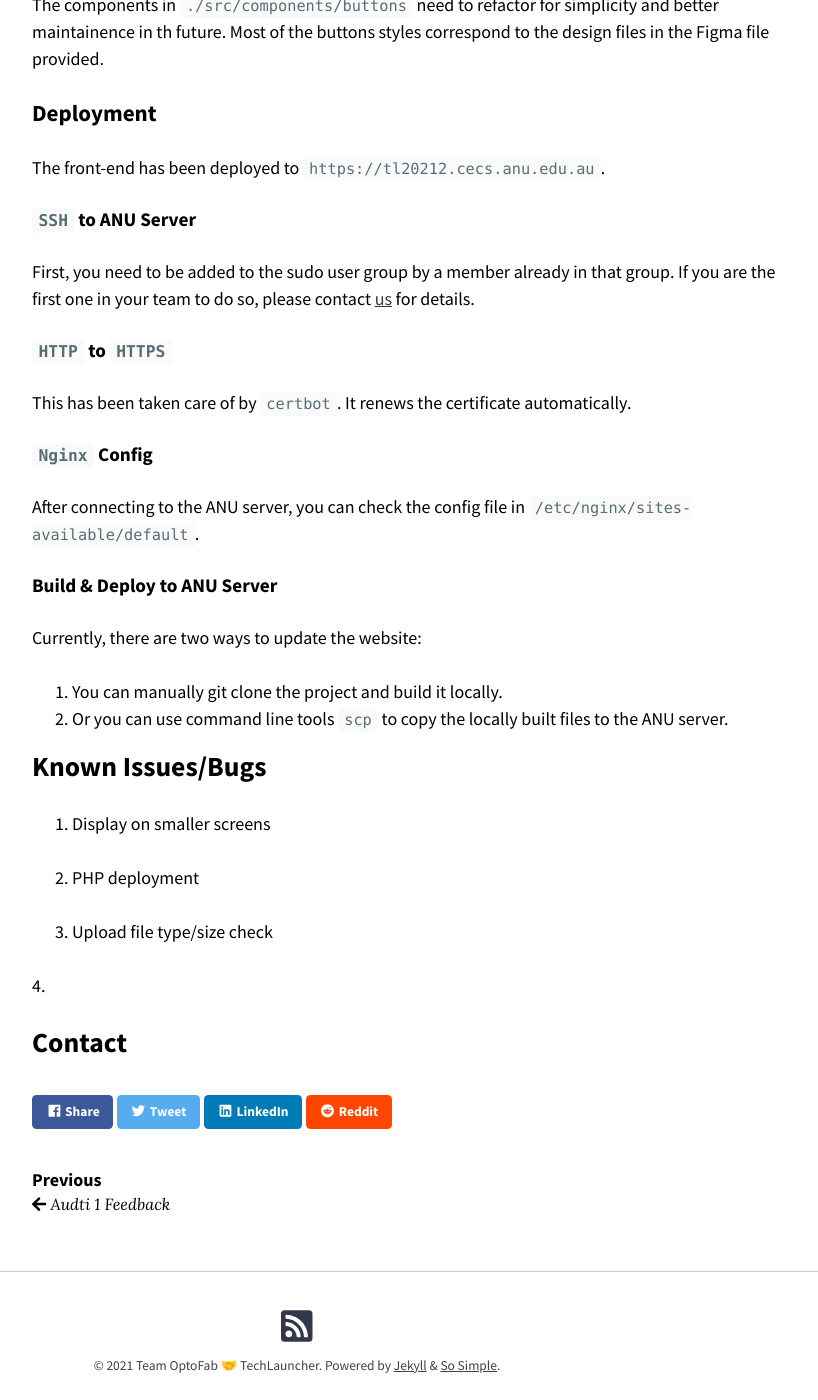
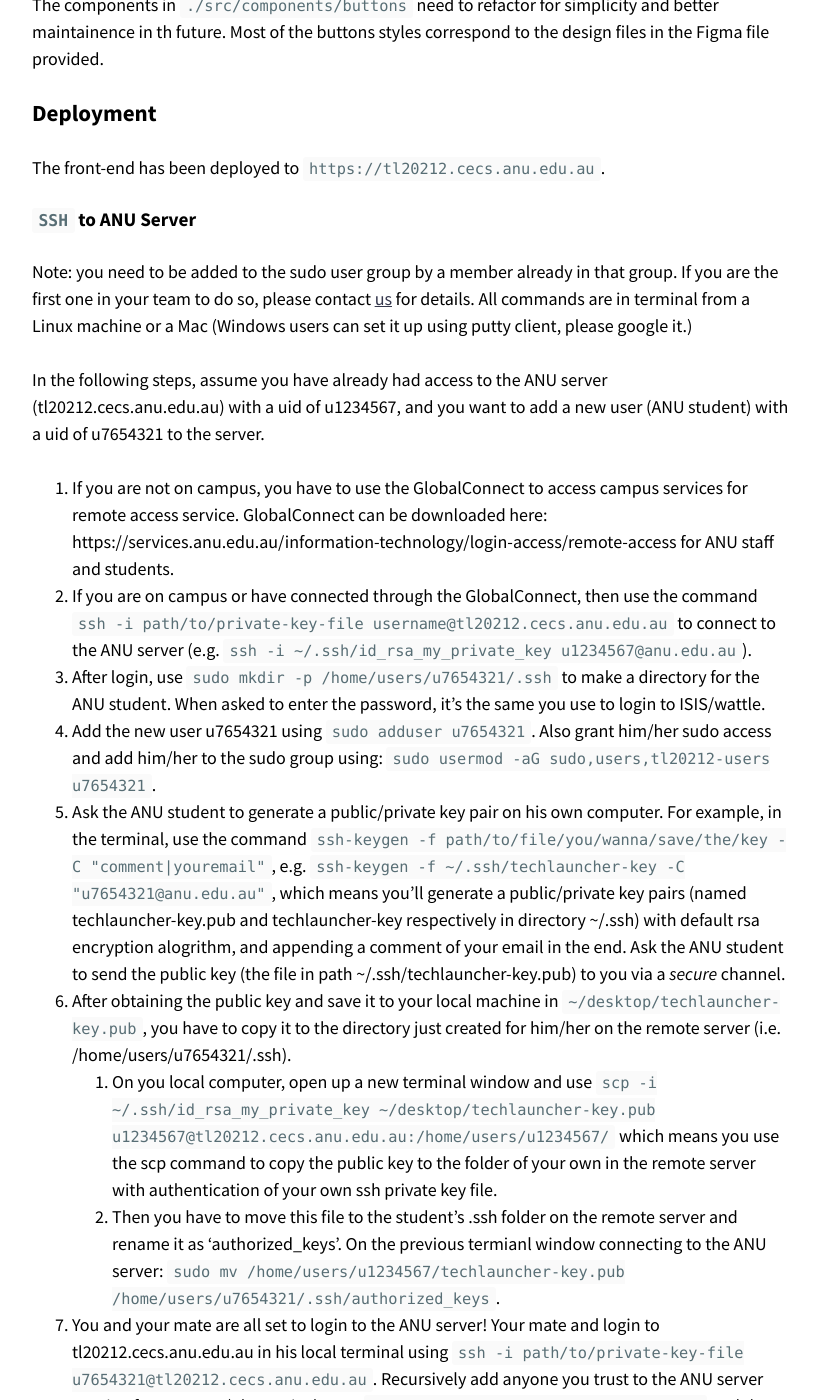
Before and after one commit to optofab/optofab.github.io, a Jekyll site: the page built from _posts/2021-09-27-Handover-Website-Portal.md, in a window 1280 px wide and 1400 px high, scrolled down 5888 px. Shown: the whole window, without its empty margins (343-1161 px from the left). Built offline with Jekyll 4.4.1, drawn with Linux system fonts in a browser that asks for light colours; nearby versions of some CDN libraries; emoji names are drawn with the system emoji font; some of the changed text lies outside the part shown.

Commit message:
add instructions to add new users to ANU server

```diff
--- a/_posts/2021-09-27-Handover-Website-Portal.md
+++ b/_posts/2021-09-27-Handover-Website-Portal.md
@@ -156,7 +156,20 @@ The front-end has been deployed to `https://tl20212.cecs.anu.edu.au`.
 
 #### `SSH` to ANU Server
 
-First, you need to be added to the sudo user group by a member already in that group. If you are the first one in your team to do so, please contact [us](mailto:tian.wu@anu.edu.au?cc=hengrui.xu@anu.edu.au) for details.
+Note: you need to be added to the sudo user group by a member already in that group. If you are the first one in your team to do so, please contact [us](mailto:tian.wu@anu.edu.au?cc=hengrui.xu@anu.edu.au) for details. All commands are in terminal from a Linux machine or a Mac (Windows users can set it up using putty client, please google it.)
+
+In the following steps, assume you have already had access to the ANU server (tl20212.cecs.anu.edu.au) with a uid of u1234567, and you want to add a new user (ANU student) with a uid of u7654321 to the server.
+
+1. If you are not on campus, you have to use the GlobalConnect to access campus services for remote access service. GlobalConnect can be downloaded here: https://services.anu.edu.au/information-technology/login-access/remote-access for ANU staff and students.
+2. If you are on campus or have connected through the GlobalConnect, then use the command `ssh -i path/to/private-key-file username@tl20212.cecs.anu.edu.au` to connect to the ANU server (e.g. `ssh -i ~/.ssh/id_rsa_my_private_key u1234567@anu.edu.au`).
+3. After login, use `sudo mkdir -p /home/users/u7654321/.ssh` to make a directory for the ANU student. When asked to enter the password, it's the same you use to login to ISIS/wattle.
+4. Add the new user u7654321 using `sudo adduser u7654321`. Also grant him/her sudo access and add him/her to the sudo group using: `sudo usermod -aG sudo,users,tl20212-users u7654321`.
+5. Ask the ANU student to generate a public/private key pair on his own computer. For example, in the terminal, use the command `ssh-keygen -f path/to/file/you/wanna/save/the/key -C "comment|youremail"`, e.g. `ssh-keygen -f ~/.ssh/techlauncher-key -C "u7654321@anu.edu.au"`, which means you'll generate a public/private key pairs (named techlauncher-key.pub and techlauncher-key respectively in directory ~/.ssh) with default rsa encryption alogrithm, and appending a comment of your email in the end. Ask the ANU student to send the public key (the file in path ~/.ssh/techlauncher-key.pub) to you via a _secure_ channel.
+6. After obtaining the public key and save it to your local machine in `~/desktop/techlauncher-key.pub`, you have to copy it to the directory just created for him/her on the remote server (i.e. /home/users/u7654321/.ssh).
+   1. On you local computer, open up a new terminal window and use `scp -i ~/.ssh/id_rsa_my_private_key ~/desktop/techlauncher-key.pub u1234567@tl20212.cecs.anu.edu.au:/home/users/u1234567/` which means you use the scp command to copy the public key to the folder of your own in the remote server with authentication of your own ssh private key file.
+   2. Then you have to move this file to the student's .ssh folder on the remote server and rename it as 'authorized_keys'. On the previous termianl window connecting to the ANU server: `sudo mv /home/users/u1234567/techlauncher-key.pub /home/users/u7654321/.ssh/authorized_keys`.
+7. You and your mate are all set to login to the ANU server! Your mate and login to tl20212.cecs.anu.edu.au in his local terminal using `ssh -i path/to/private-key-file u7654321@tl20212.cecs.anu.edu.au`. Recursively add anyone you trust to the ANU server starting from step 1. (Alternatively: use `ssh u7654321@tl20212.cecs.anu.edu.au` and then enter your ISIS/wattle password to connect to the server.)
+8. If you come across any problems, please contact us via email: tian.wu@anu.edu.au or hengrui.xu@anu.edu.au.
 
 #### `HTTP` to `HTTPS`
 
```
